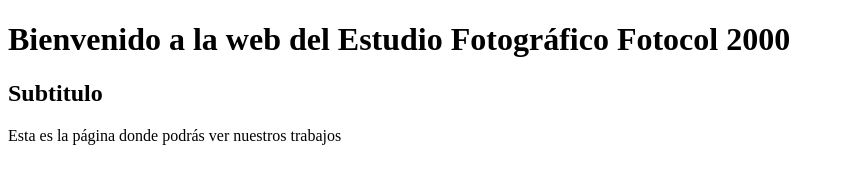
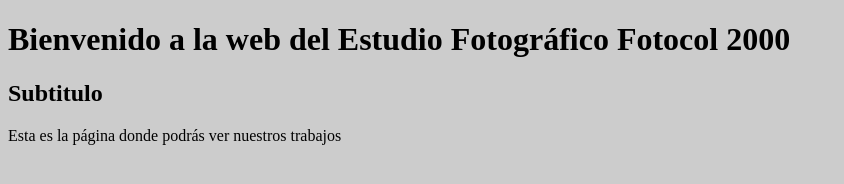
Before and after one commit to JustCodeForPleasure/pagina-web, a plain HTML site: page index.html in a window 1280 px wide. Shown: the whole page, without its empty margins (0-844 px from the left). Drawn offline with Linux system fonts and the light colour scheme.

Commit message:
Se agrega link de CSS y se crea style.css, cambio de color de fondo
Se cambió color de fondo a #aaa

```diff
--- a/index.html
+++ b/index.html
@@ -3,6 +3,7 @@
 <head>
 	<meta charset="utf-8">
 	<title>Estudio Fotográfico Fotocol 2000</title>
+	<link rel="stylesheet" type="text/css" href="style.css">
 </head>
 <body>
 	<h1>Bienvenido a la web del Estudio Fotográfico Fotocol 2000</h1>
--- /dev/null
+++ b/style.css
@@ -0,0 +1,3 @@
+body{
+	background: #ccc;
+}
```
